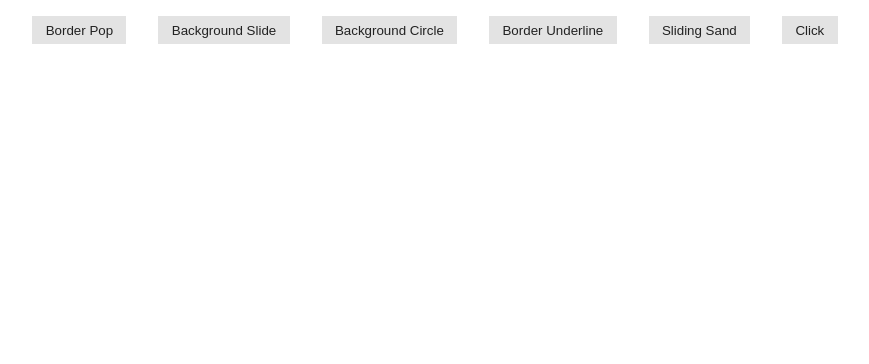
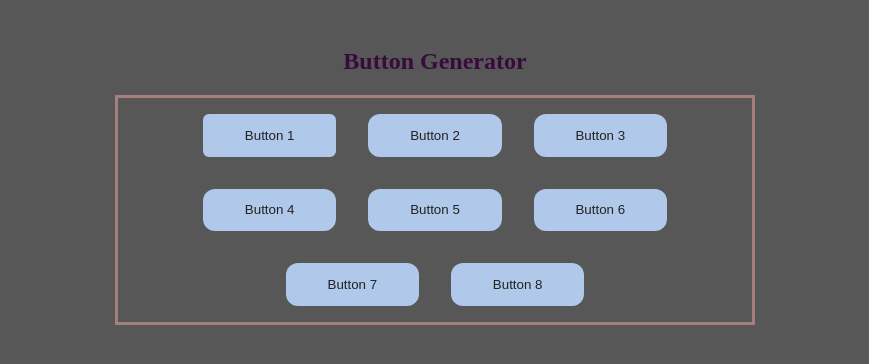
Before and after one commit to yigitsr/CSS-Hover-Animation, a plain HTML site: page index.html in a window 1280 px wide. Shown: the whole page, without its empty margins (205-1074 px from the left). Drawn offline with Linux system fonts and the light colour scheme.

Commit message:
Add files via upload

```diff
--- /dev/null
+++ b/buttons.scss
@@ -0,0 +1,266 @@
+
+  button {
+    margin: 1rem;
+  }
+
+  .buttonContainer{
+        display: flex;
+        align-items: center;
+        justify-content:center ;
+        flex-wrap: wrap;
+        border: solid rgb(167, 126, 126);
+        width: 50%;
+
+  }
+
+
+
+  .btn {
+    background-color: var(--background-color);
+    color: #222;
+    padding: .5em 1em;
+    border: none;
+    outline: none;
+    position: relative;
+    cursor: pointer;
+    border-radius: 12px;
+    width: 10em;
+    height: 3.2em;
+
+    --background-color: #b0c8e9;
+    --border-size: 6px;
+    --accent-color: rgb(108, 50, 122);
+  }
+
+  /* border pop */
+
+
+
+  .btn.btn-border-pop::before {
+    content: '';
+    position: absolute;
+    border-radius: 6px;
+
+    top: 0;
+    left: 0;
+    right: 0;
+    bottom: 0;
+    z-index: -1;
+    border: var(--border-size) solid var(--background-color);
+    transition: top, left, right, bottom, 100ms ease-in-out;
+  }
+
+  .btn.btn-border-pop:hover::before,
+  .btn.btn-border-pop:focus::before {
+    top: calc(var(--border-size) * -2);
+    left: calc(var(--border-size) * -2);
+    right: calc(var(--border-size) * -2);
+    bottom: calc(var(--border-size) * -2);
+  }
+
+
+
+  /* background slide */
+  .btn.btn-background-slide::before {
+    content: '';
+    position: absolute;
+    top: 0;
+    left: 0;
+    bottom: 0;
+    right: 0;
+    z-index: -1;
+    background-color: var(--accent-color);
+
+    transition: transform 300ms ease-in-out;
+    transform: scaleX(0);
+    transform-origin: left;
+    border-radius: 12px;
+
+  }
+
+  .btn.btn-background-slide:hover{
+    border-radius: 12px;
+  }
+
+  .btn.btn-background-slide:hover::before,
+  .btn.btn-background-slide:focus::before {
+    transform: scaleX(1);
+    border-radius: 12px;
+
+  }
+
+  .btn.btn-background-slide {
+    transition: color 300ms ease-in-out;
+    z-index: 1;
+    border-radius: 12px;
+
+  }
+
+
+  .btn.btn-background-slide:hover,
+  .btn.btn-background-slide:focus {
+    color: white;
+    border-radius: 12px;
+
+  }
+
+
+
+  /* background circle */
+  .btn.btn-background-circle::before {
+    content: '';
+    position: absolute;
+    top: 0;
+    left: 0;
+    right: 0;
+    bottom: 0;
+    z-index: -1;
+    background-color: var(--background-color);
+    border-radius: 50%;
+    transition: transform 500ms ease-in-out;
+
+    transform: scale(1.5);
+  }
+
+  .btn.btn-background-circle:hover::before,
+  .btn.btn-background-circle:focus::before {
+    transform: scale(0);
+  }
+
+  .btn.btn-background-circle {
+    z-index: 1;
+    overflow: hidden;
+    background-color: var(--accent-color);
+    transition: color 500ms ease-in-out;
+  }
+
+  .btn.btn-background-circle:hover,
+  .btn.btn-background-circle:focus {
+    color: white;
+  }
+
+
+
+
+  /* background underline */
+  .btn.btn-border-underline{
+      &:before{
+        content: '';
+        position: absolute;
+        left: 0;
+        right: 0;
+        bottom: 0;
+        height: var(--border-size);
+        background-color: var(--accent-color);
+        transition: transform 300ms ease-in-out;
+
+        transform: scaleX(0);
+      }
+
+
+
+    &focus:before{
+        transform: scaleX(1);
+    }
+  }
+
+
+  .btn.btn-border-underline:hover::before
+  {
+    transform: scaleX(1);
+  }
+
+
+  /* border slidins sand */
+.btn.shadow-border-sliding-sand{
+    background-color: var(--background-color);
+    color: #222;
+    padding: .5em 1em;
+    border: none;
+    outline: none;
+    position: relative;
+    cursor: pointer;
+      z-index: 1;
+
+      &:hover{
+        color: #fff;
+      }
+
+      &:hover:after {
+        width: 100%;
+        left: 0;
+
+      }
+
+      &:after {
+        border-radius: 5px;
+        position: absolute;
+        content: "";
+        width: 0;
+        height: 100%;
+        top: 0;
+        z-index: -1;
+        box-shadow:inset 2px 2px 2px 0px rgba(255,255,255,.5), 7px 7px 20px 0px rgba(0,0,0,.1), 4px 4px 5px 0px rgba(0,0,0,.1);
+        transition: all 0.3s ease;
+        background-color: rgb(108, 50, 122);
+        right: 0;
+      }
+
+      &:after {
+        border-radius: 5px;
+        position: absolute;
+        content: "";
+        width: 0;
+        height: 100%;
+        top: 0;
+        z-index: -1;
+        box-shadow:inset 2px 2px 2px 0px rgba(255,255,255,.5), 7px 7px 20px 0px rgba(0,0,0,.1), 4px 4px 5px 0px rgba(0,0,0,.1);
+        transition: all 0.3s ease;
+        background-color: rgb(108, 50, 122);
+        right: 0;
+      }
+      &:active {
+        top: 2px;
+
+      }
+
+}
+
+
+
+
+
+
+
+  /* glow effect */
+.btn.btn-glow{
+    &:hover{
+      background:  var(--background-color);
+      box-shadow: 0 0 5px rgb(108, 50, 122), 0 0 10px rgb(108, 50, 122),
+                  0 0 20px rgb(108, 50, 122), 0 0 50px rgb(108, 50, 122);
+    }
+}
+
+/* double effect */
+
+.btn.btn-double{
+
+    &:hover{
+        box-shadow: 10px 10px 0px rgb(108, 50, 122);
+        top: -3px;
+        left: -3px;
+    }
+
+}
+
+
+/* border */
+
+.btn.btn-border{
+
+    &:hover{
+        border: 5px solid rgb(108, 50, 122);
+        color: rgb(108, 50, 122);
+        background-color: #8a8a96;
+    }
+}
--- a/index.html
+++ b/index.html
@@ -5,22 +5,31 @@
     <meta http-equiv="X-UA-Compatible" content="IE=edge">
     <meta name="viewport" content="width=device-width, initial-scale=1.0">
     <link rel="stylesheet" href="style.css">
+    <link rel="stylesheet" href="buttons.css">
     <script src="script.js" defer></script>
     <title>CSS Animation</title>
 </head>
 <body>
 
+  <h2>Button Generator</h2>
 
-  <button class="btn btn-border-pop" id="borderPop">Border Pop</button>
-	<button class="btn btn-background-slide" id="backSlide">Background Slide</button>
-	<button class="btn btn-background-circle" id="backCircle">Background Circle</button>
-	<button class="btn btn-border-underline" id="borderUnder">Border Underline</button>
-  <button class="btn shadow-border-sliding-sand" id="slidingSand">Sliding Sand</button>
+  <!-- buttons  -->
+<div class="buttonContainer">
+
+  <button class="btn btn-border-pop" id="borderPop">Button 1</button>
+	<button class="btn btn-background-slide" id="backSlide">Button 2</button>
+	<button class="btn btn-background-circle" id="backCircle">Button 3</button>
+	<button class="btn btn-border-underline" id="borderUnder">Button 4</button>
+  <button class="btn shadow-border-sliding-sand" id="slidingSand">Button 5</button>
+  <button class="btn btn-glow" id="glow">Button 6</button>
+  <button class="btn btn-double" id="double">Button 7</button>
+  <button class="btn btn-border" id="border">Button 8</button>
+
+</div>
 
 
-    <button class="btn">Click</button>
 
-
+   <!-- css values of the buttons -->
     <p id="borderCSS">
       .btn.btn-border-pop::before {
         content: '';
@@ -176,5 +185,36 @@
         }
       </p>
 
+
+      <p id="glowCSS">
+        .btn.btn-glow:hover{
+          background:  var(--background-color);
+          box-shadow: 0 0 5px rgb(108, 50, 122), 0 0 10px rgb(108, 50, 122),
+                      0 0 20px rgb(108, 50, 122), 0 0 50px rgb(108, 50, 122);
+    }
+      </p>
+
+      <p id="doubleCSS">
+
+        .btn.btn-double:hover{
+          box-shadow: 10px 10px 0px rgb(108, 50, 122);
+          top: -3px;
+          left: -3px;
+        }
+      </p>
+
+
+      <p id="borderTwoCSS">
+        .btn.btn-border:hover{
+          border: 5px solid rgb(108, 50, 122);
+          color: rgb(108, 50, 122);
+          background-color: #8a8a96;
+    }
+      </p>
+
+
+
+
+
 </body>
 </html>
--- a/script.js
+++ b/script.js
@@ -1,9 +1,19 @@
-	const btnPop = document.getElementById('borderPop')
+        // buttons
+        const btnPop = document.getElementById('borderPop')
         const btnSlide = document.getElementById('backSlide')
         const btnCircle = document.getElementById('backCircle')
         const btnUnder = document.getElementById('borderUnder')
         const btnSand = document.getElementById('slidingSand')
+        const btnGlow = document.getElementById('glow')
+        const btnDouble = document.getElementById('double')
+        const btnBorder = document.getElementById('border')
 
+
+
+
+
+
+        // p tags when click on the buttons
 		btnPop.addEventListener('click',() => {
 
 		  navigator.clipboard.writeText(borderCSS.innerText)
@@ -31,3 +41,21 @@
 
             navigator.clipboard.writeText(slidingCSS.innerText)
         })
+
+
+        btnGlow.addEventListener('click',() => {
+
+          navigator.clipboard.writeText(glowCSS.innerText)
+      })
+
+
+      btnDouble.addEventListener('click',() => {
+
+        navigator.clipboard.writeText(doubleCSS.innerText)
+    })
+
+
+    btnBorder.addEventListener('click',() => {
+
+      navigator.clipboard.writeText(borderTwoCSS.innerText)
+  })
--- a/style.css
+++ b/style.css
@@ -3,176 +3,22 @@
   }
 
   body {
+  margin: 0;
+  padding: 0;
+    background-color: rgb(87, 87, 88);
     display: flex;
+    align-items: center;
     justify-content: center;
-    align-items: center;
-    flex-wrap: wrap;
-    margin: 0;
+    flex-direction: column;
+  }
+
+  h2{
+    text-align: center;
+    margin-top: 2em;
+    color: rgb(55, 11, 59);
+
   }
 
   p{
     display: none;
 }
-  button {
-    margin: 1rem;
-  }
-
-  .btn {
-    background-color: var(--background-color);
-    color: #222;
-    padding: .5em 1em;
-    border: none;
-    outline: none;
-    position: relative;
-    cursor: pointer;
-
-    --background-color: #E3E3E3;
-    --border-size: 2px;
-    --accent-color: #0AF;
-  }
-
-  .btn.btn-border-pop::before {
-    content: '';
-    position: absolute;
-    top: 0;
-    left: 0;
-    right: 0;
-    bottom: 0;
-    z-index: -1;
-    border: var(--border-size) solid var(--background-color);
-    transition: top, left, right, bottom, 100ms ease-in-out;
-  }
-
-  .btn.btn-border-pop:hover::before,
-  .btn.btn-border-pop:focus::before {
-    top: calc(var(--border-size) * -2);
-    left: calc(var(--border-size) * -2);
-    right: calc(var(--border-size) * -2);
-    bottom: calc(var(--border-size) * -2);
-  }
-
-
-
-
-  .btn.btn-background-slide::before {
-    content: '';
-    position: absolute;
-    top: 0;
-    left: 0;
-    bottom: 0;
-    right: 0;
-    z-index: -1;
-    background-color: var(--accent-color);
-
-    transition: transform 300ms ease-in-out;
-    transform: scaleX(0);
-    transform-origin: left;
-  }
-
-  .btn.btn-background-slide:hover::before,
-  .btn.btn-background-slide:focus::before {
-    transform: scaleX(1);
-  }
-
-  .btn.btn-background-slide {
-    transition: color 300ms ease-in-out;
-    z-index: 1;
-  }
-
-
-  .btn.btn-background-slide:hover,
-  .btn.btn-background-slide:focus {
-    color: white;
-  }
-
-
-  .btn.btn-background-circle::before {
-    content: '';
-    position: absolute;
-    top: 0;
-    left: 0;
-    right: 0;
-    bottom: 0;
-    z-index: -1;
-    background-color: var(--background-color);
-    border-radius: 50%;
-    transition: transform 500ms ease-in-out;
-
-    transform: scale(1.5);
-  }
-
-  .btn.btn-background-circle:hover::before,
-  .btn.btn-background-circle:focus::before {
-    transform: scale(0);
-  }
-
-  .btn.btn-background-circle {
-    z-index: 1;
-    overflow: hidden;
-    background-color: var(--accent-color);
-    transition: color 500ms ease-in-out;
-  }
-
-  .btn.btn-background-circle:hover,
-  .btn.btn-background-circle:focus {
-    color: white;
-  }
-
-
-
-
-
-  .btn.btn-border-underline::before {
-    content: '';
-    position: absolute;
-    left: 0;
-    right: 0;
-    bottom: 0;
-    height: var(--border-size);
-    background-color: var(--accent-color);
-    transition: transform 300ms ease-in-out;
-
-    transform: scaleX(0);
-  }
-
-  .btn.btn-border-underline:hover::before,
-  .btn.btn-border-underline:focus::before {
-    transform: scaleX(1);
-  }
-
-.btn.shadow-border-sliding-sand{
-    background-color: var(--background-color);
-    color: #222;
-    padding: .5em 1em;
-    border: none;
-    outline: none;
-    position: relative;
-    cursor: pointer;
-
-    --background-color: #E3E3E3;
-    --border-size: 2px;
-    --accent-color: #0AF;
-    z-index: 1;
-
-}
-
-.btn.shadow-border-sliding-sand:hover:after {
-    width: 100%;
-    left: 0;
-  }
-  .btn.shadow-border-sliding-sand:after {
-    border-radius: 5px;
-    position: absolute;
-    content: "";
-    width: 0;
-    height: 100%;
-    top: 0;
-    z-index: -1;
-    box-shadow:inset 2px 2px 2px 0px rgba(255,255,255,.5), 7px 7px 20px 0px rgba(0,0,0,.1), 4px 4px 5px 0px rgba(0,0,0,.1);
-    transition: all 0.3s ease;
-    background-color: #ced4da;
-    right: 0;
-  }
-  .btn.shadow-border-sliding-sand:active {
-    top: 2px;
-  }
```
Also changed, not shown: buttons.css (added), 1 other file.
